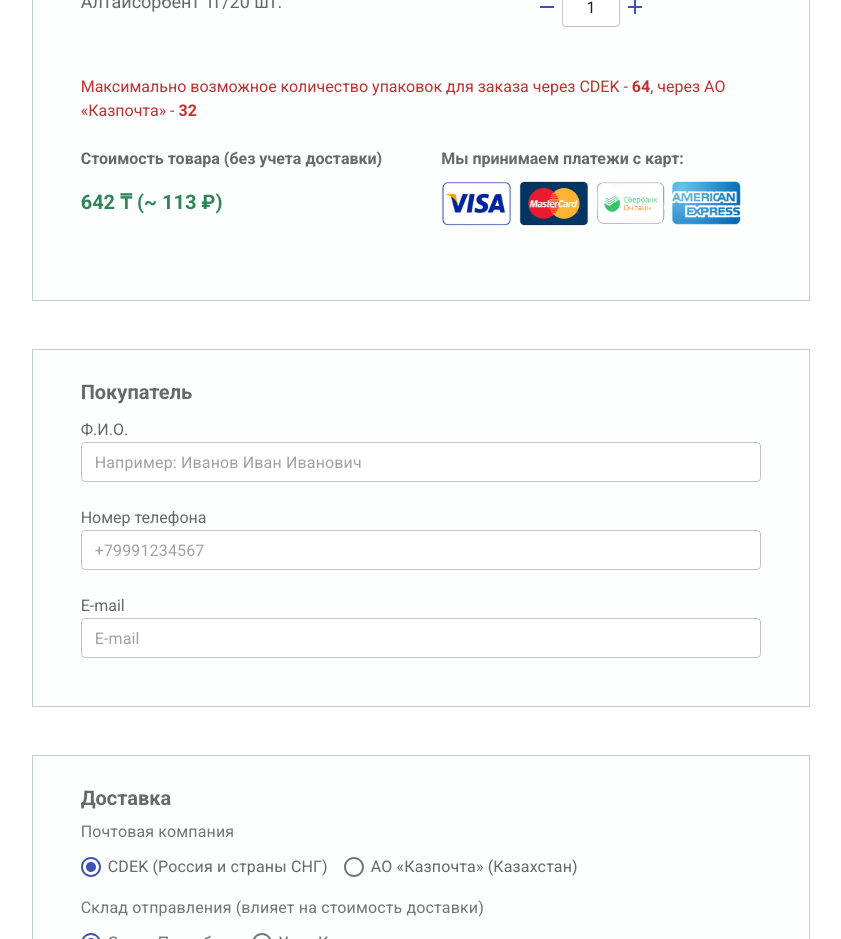
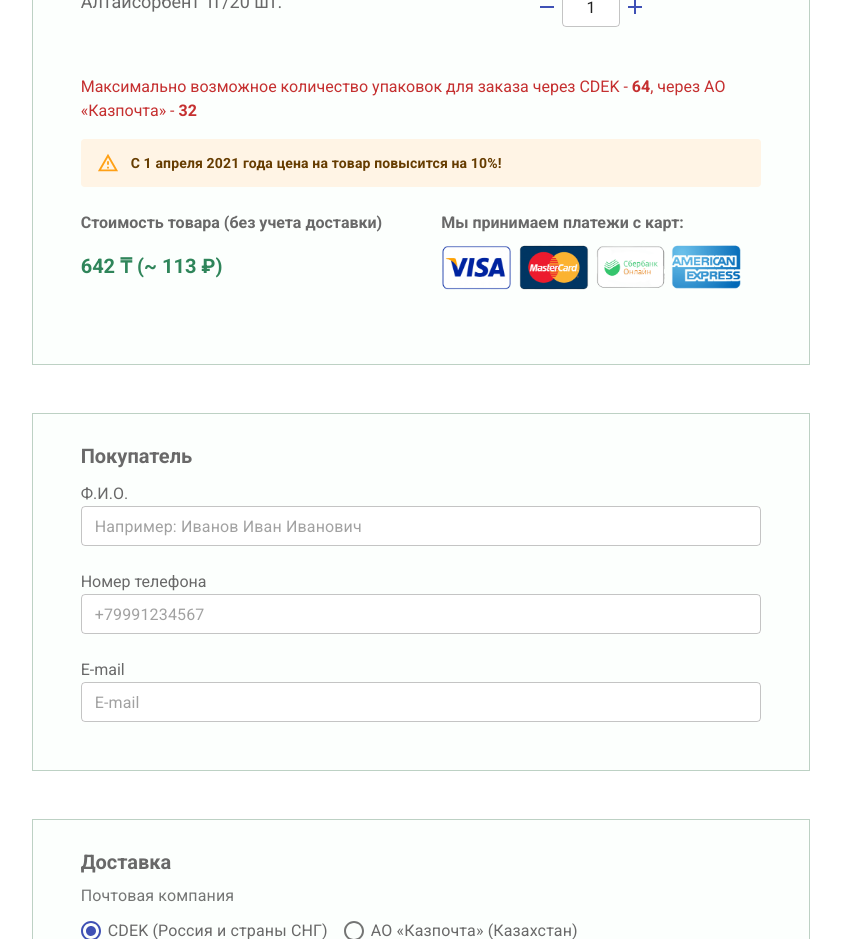
Before and after one commit to altaysorbent/website, a Next.js app: page / in a window 1280 px wide. Shown: the part 2480-3419 px from the top of the page, without its empty margins (219-1060 px from the left). Built offline with nearby package versions, Linux system fonts and the light colour scheme; no server answers.

Commit message:
add alert about price increase

```diff
--- a/components/BuyForm/BuyForm.tsx
+++ b/components/BuyForm/BuyForm.tsx
@@ -14,6 +14,7 @@ import {
   TextField,
 } from '@material-ui/core';
 import { Add as AddIcon, Remove as RemoveIcon } from '@material-ui/icons';
+import { Alert } from '@material-ui/lab';
 
 import CDEKDeliveryForm from 'components/delivery/forms/CDEKDeliveryForm/CDEKDeliveryForm';
 import KazPostDeliveryForm from 'components/delivery/forms/KazPostDeliveryForm/KazPostDeliveryForm';
@@ -266,6 +267,9 @@ const BuyForm = (): JSX.Element => {
                   </div>
                   <div className="w-full my-6">
                     <MaximumAmountNotice />
+                    <Alert className="mt-4 font-bold" severity="warning">
+                      С 1 апреля 2021 года цена на товар повысится на 10%!
+                    </Alert>
                   </div>
                   <div className="w-full sm:w-1/2 mb-6">
                     <div className="font-bold mb-4">
```
